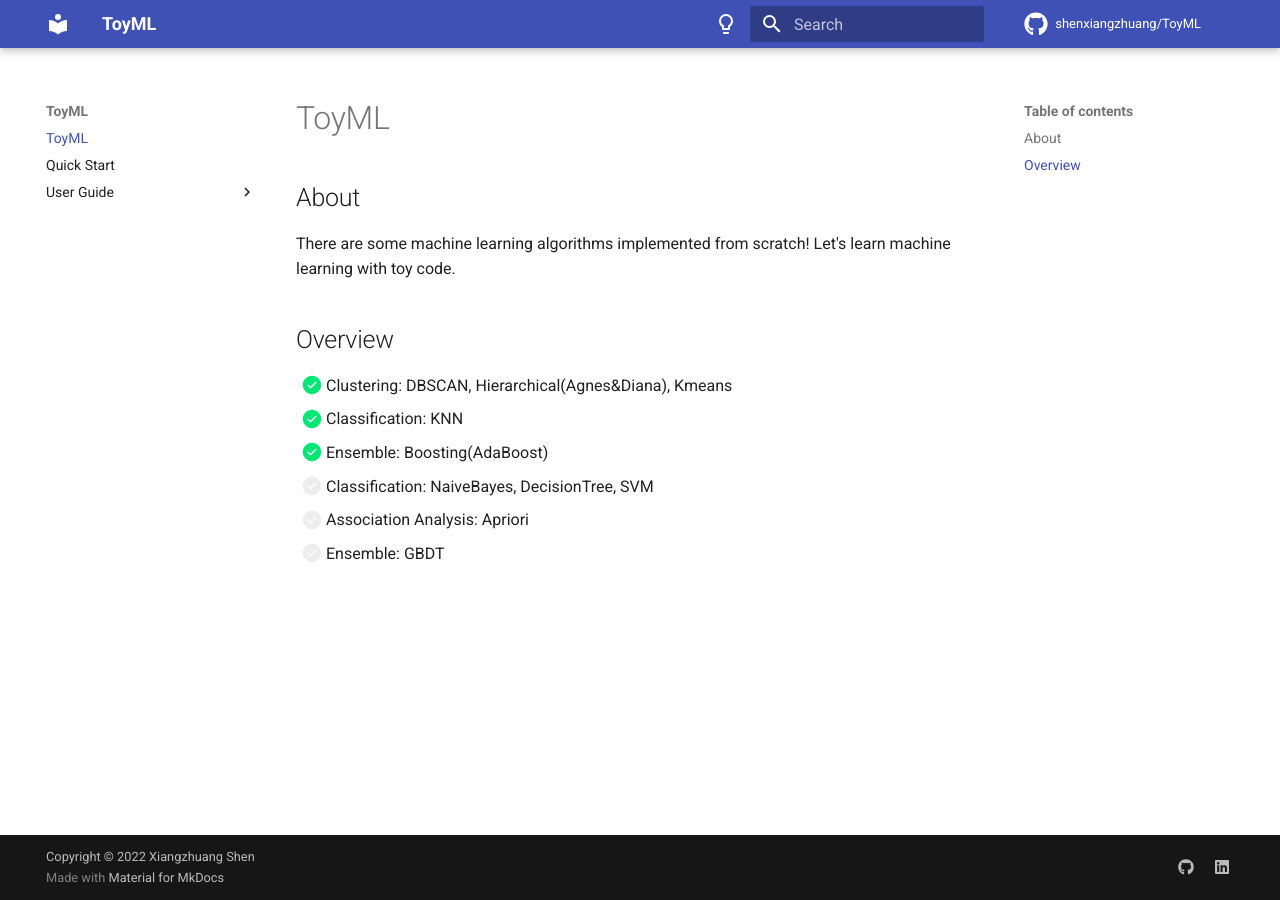
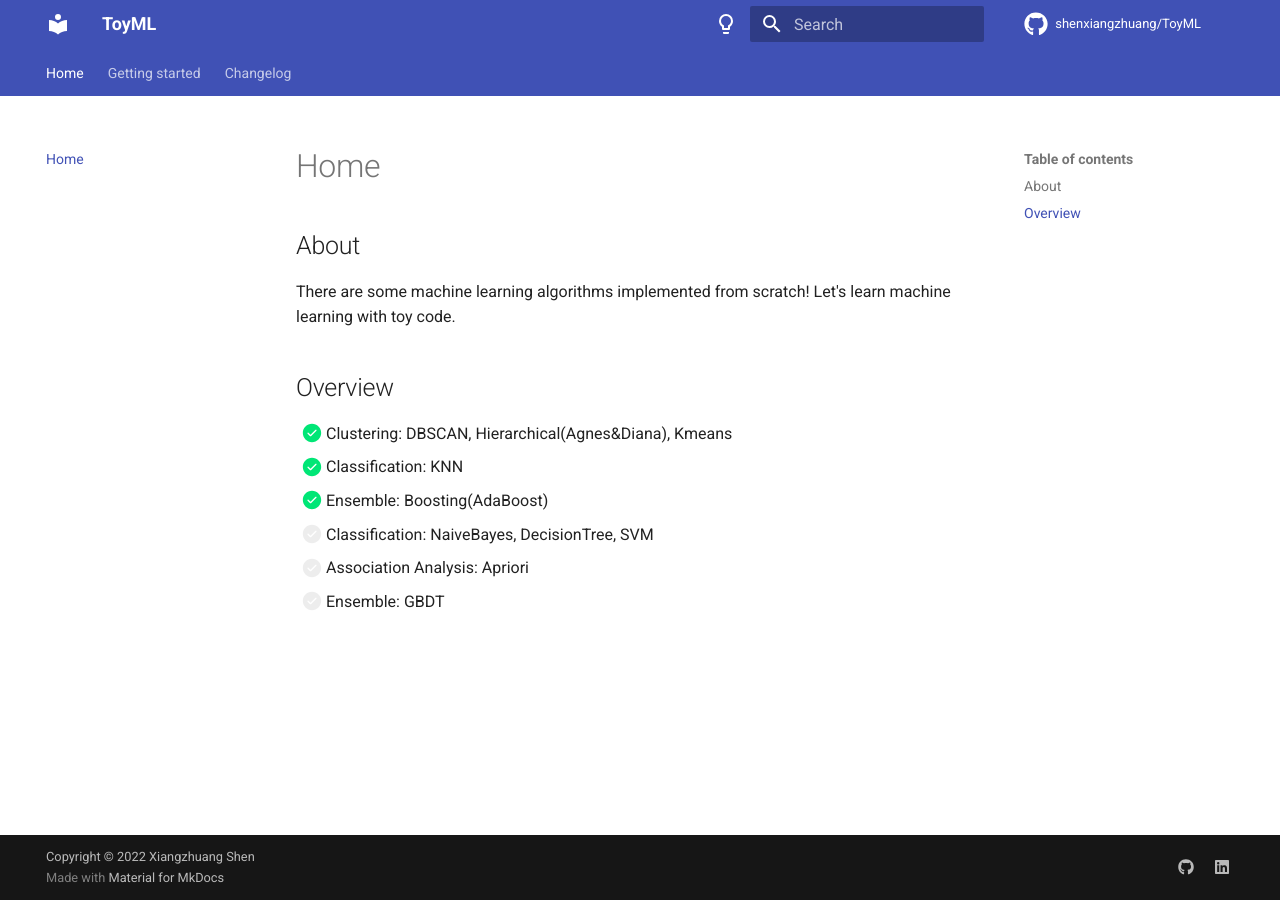
Before and after one commit to ai-glimpse/toyml, an MkDocs documentation site: the page built from docs/index.md, in a window 1280 px wide. Built offline with MkDocs 1.6.1 and Material for MkDocs 9.7.7, drawn with Linux system fonts in a browser that asks for light colours; comment, search, counter and statistics services are not loaded.

Commit message:
Added:docs:changelog and config

```diff
--- a/mkdocs.yml
+++ b/mkdocs.yml
@@ -6,11 +6,14 @@ site_description: Machine Learning from Scratch
 site_author: Xiangzhuang Shen
 copyright: Copyright &copy; 2022 Xiangzhuang Shen
 
+# Page tree
 nav:
-  - ToyML: index.md
-  - Quick Start: quickstart.md
-  - User Guide:
-      - Read First: user-guide/1-read-first.md
+  - Home: index.md
+  - Getting started:
+      - Quick Start: quickstart.md
+      - User Guide:
+          - Read First: user-guide/1-read-first.md
+  - Changelog: CHANGELOG.md
 
 theme:
   name: material
@@ -29,8 +32,25 @@ theme:
         icon: material/lightbulb
         name: Switch to light mode
   features:
-    - navigation.instant
+    # - announce.dismiss
+    - content.code.annotate
+    # - content.tabs.link
+    - content.tooltips
+    # - header.autohide
+    # - navigation.expand
+    - navigation.indexes
+    # - navigation.instant
+    # - navigation.prune
+    - navigation.sections
+    - navigation.tabs
+    # - navigation.tabs.sticky
     - navigation.top
+    - navigation.tracking
+    - search.highlight
+    - search.share
+    - search.suggest
+    - toc.follow
+    # - toc.integrate
 
 docs_dir: docs
 
```
Also changed, not shown: README.md (+6 -0 lines), docs/CHANGELOG.md (added, +12 -0 lines).
